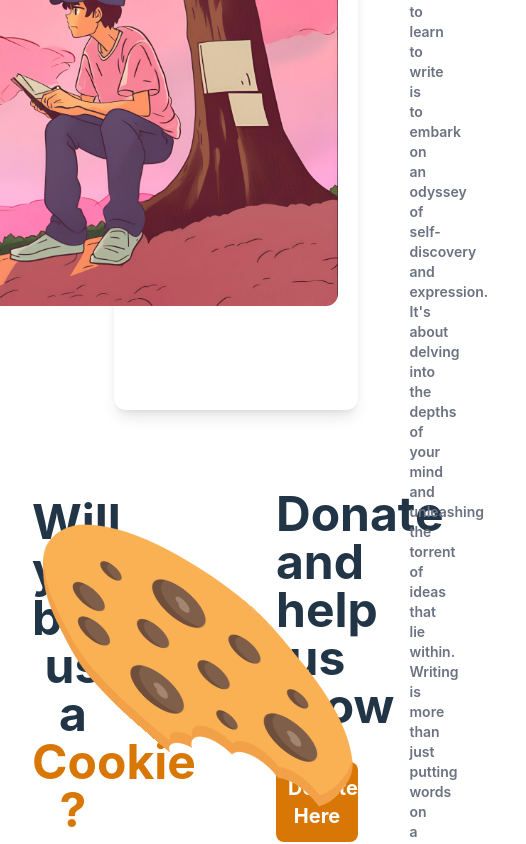
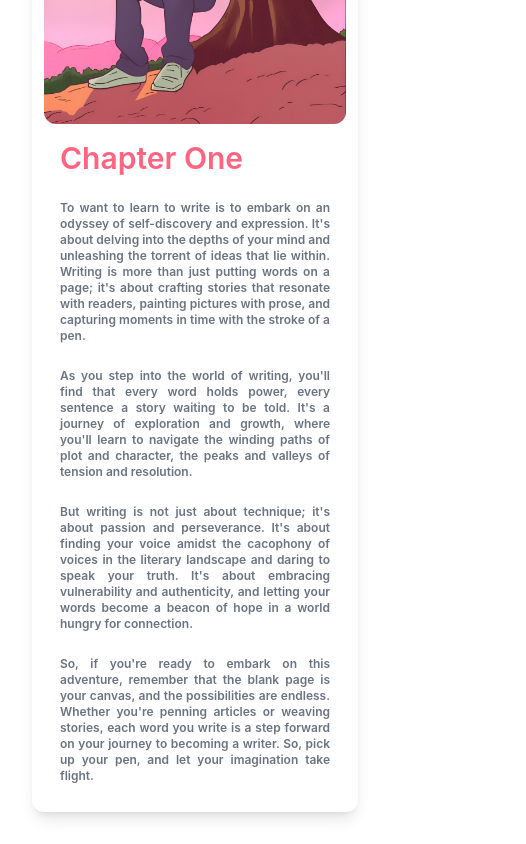
Before and after one commit to NahidaFatme/Thoughts-full-stack, a React (Vite) app: page / in a window 390 px wide. Shown: the part 2380-3224 px from the top of the page, 526 px wide, since content can reach past the window. Built offline with nearby package versions, Linux system fonts and the light colour scheme; no server answers.

Commit message:
Fully responsive made

```diff
--- a/src/component/AllBlogs.jsx
+++ b/src/component/AllBlogs.jsx
@@ -48,8 +48,8 @@ const AllBlogs = () => {
         const email = user.email;
         const selectedBlog = blogs.find(blog => blog._id === _id);
         if (selectedBlog) {
-            const { full_description, short_description, category, title, photo } = selectedBlog;
-            const wishBlog = { full_description, short_description, category, title, photo, email };
+            const { full_description, short_description, category, title, photo ,  _id: blogId } = selectedBlog;
+            const wishBlog = { full_description, short_description, category, title, photo, email, blogId };
 
             // Make a POST request to add the wishlist blog to the server
             axios.post('http://localhost:5000/wishlist', wishBlog, { withCredentials: true })
--- a/src/component/Banner.jsx
+++ b/src/component/Banner.jsx
@@ -121,7 +121,7 @@ const Banner = () => {
             {/* Recent blogs */}
             <section className="my-20 md:my-36">
                 <p className=" text-2xl font-bold flex gap-3 justify-center">Recent Blogs<FaBolt className="text-[#ff6481] mb-12" /></p>
-                <div className="grid grid-cols-1 md:grid-cols-3 gap-8 md:gap-16">
+                <div className="grid grid-cols-1 md:grid-cols-3 gap-8 md:gap-9 lg::gap-16">
                     {
                         blogs.map(blog => <div>
                             <div className="bg-white w-full shadow-md rounded-xl">
@@ -145,24 +145,24 @@ const Banner = () => {
             </section>
 
             {/* chapter 1 */}
-            <section className="flex justify-end my-20 md:my-36">
-                <div className="relative text-rignt w-9/12 h-[600px] bg-white shadow-lg rounded-xl p-14">
-                    <div className="w-96 h-96 rounded-xl absolute -left-40 top-28">
+            <section className="flex flex-col md:flex-row justify-end my-20 md:my-36">
+                <div className="static md:relative text-rignt w-full md:w-9/12 h-full bg-white shadow-lg rounded-xl p-3  md:p-10 lg::p-14">
+                    <div className="w-full h-full md:w-96 md:h-96 rounded-xl static md:absolute left-0 md:-left-40  top-0 md:top-28">
                         <img src={boy} className="rounded-xl" />
                     </div>
-                    <div className="flex flex-col gap-6 pl-60">
+                    <div className="flex flex-col gap-6 p-4 md:pl-52 lg:pl-60">
                         <h1 className="text-3xl font-semibold text-left text-[#ff6481]">Chapter One</h1>
                         <div className=" flex flex-col gap-6">
-                            <p className="text-sm font-semibold text-justify text-gray-500">
+                            <p className="text-xs md:text-sm font-semibold text-justify text-gray-500">
                             To want to learn to write is to embark on an odyssey of self-discovery and expression. It's about delving into the depths of your mind and unleashing the torrent of ideas that lie within. Writing is more than just putting words on a page; it's about crafting stories that resonate with readers, painting pictures with prose, and capturing moments in time with the stroke of a pen.
                             </p>
-                            <p className="text-sm font-semibold text-justify text-gray-500">
+                            <p className="text-xs md:text-sm font-semibold text-justify text-gray-500">
                             As you step into the world of writing, you'll find that every word holds power, every sentence a story waiting to be told. It's a journey of exploration and growth, where you'll learn to navigate the winding paths of plot and character, the peaks and valleys of tension and resolution.
                             </p>
-                            <p className="text-sm font-semibold text-justify text-gray-500">
+                            <p className="text-xs md:text-sm font-semibold text-justify text-gray-500">
                             But writing is not just about technique; it's about passion and perseverance. It's about finding your voice amidst the cacophony of voices in the literary landscape and daring to speak your truth. It's about embracing vulnerability and authenticity, and letting your words become a beacon of hope in a world hungry for connection.
                             </p>
-                            <p className="text-sm font-semibold text-justify text-gray-500">
+                            <p className="text-xs md:text-sm font-semibold text-justify text-gray-500">
                                 So, if you're ready to embark on this adventure, remember that the blank page is your canvas, and the possibilities are endless. Whether you're penning articles or weaving stories, each word you write is a step forward on your journey to becoming a writer. So, pick up your pen, and let your imagination take flight.
                             </p>
                         </div>
@@ -172,7 +172,7 @@ const Banner = () => {
 
              {/*donation  */}
             <section className="my-20 md:my-56">
-                    <div className="grid grid-cols-3 gap-10 items-center justify-center">
+                    <div className="grid grid-cols-1 md:grid-cols-3 gap-10 items-center justify-center">
                         <div>
                             <h1 className="text-5xl font-bold ">Will you buys us a
                             <span className=" text-amber-600"> Cookie ? </span>
--- a/src/component/Wishlist.jsx
+++ b/src/component/Wishlist.jsx
@@ -1,6 +1,6 @@
 import { useEffect, useState, useContext } from "react";
 import { AuthContext } from "./AuthProvider";
-import { Link, useLoaderData } from "react-router-dom";
+import { Link } from "react-router-dom";
 import { RiDeleteBin5Fill } from "react-icons/ri";
 import { TbListDetails } from "react-icons/tb";
 import Swal from "sweetalert2";
@@ -67,7 +67,7 @@ const Wishlist = () => {
                             <div className="text-xl font-semibold flex items-center justify-center gap-3">
                                 <p  onClick={() => handleDelete(wishlistblog._id)} className="text-[#ff6481] hover:text-[#31292d]"><RiDeleteBin5Fill /></p>
                                 <p className="text-[#ff6481]">|</p>
-                                <p className="text-[#2a9df4] hover:text-[#31292d]"><TbListDetails /></p>
+                                <Link  to={`/Details/${wishlistblog.blogId}`} className="text-[#2a9df4] hover:text-[#31292d]"><TbListDetails /></Link>
                             </div>
                             {/* Add an empty flex item to stretch and fill the remaining space */}
                             <div className="flex-grow"></div>
```
Also changed, not shown: src/component/WishlistDetails.jsx (added).
